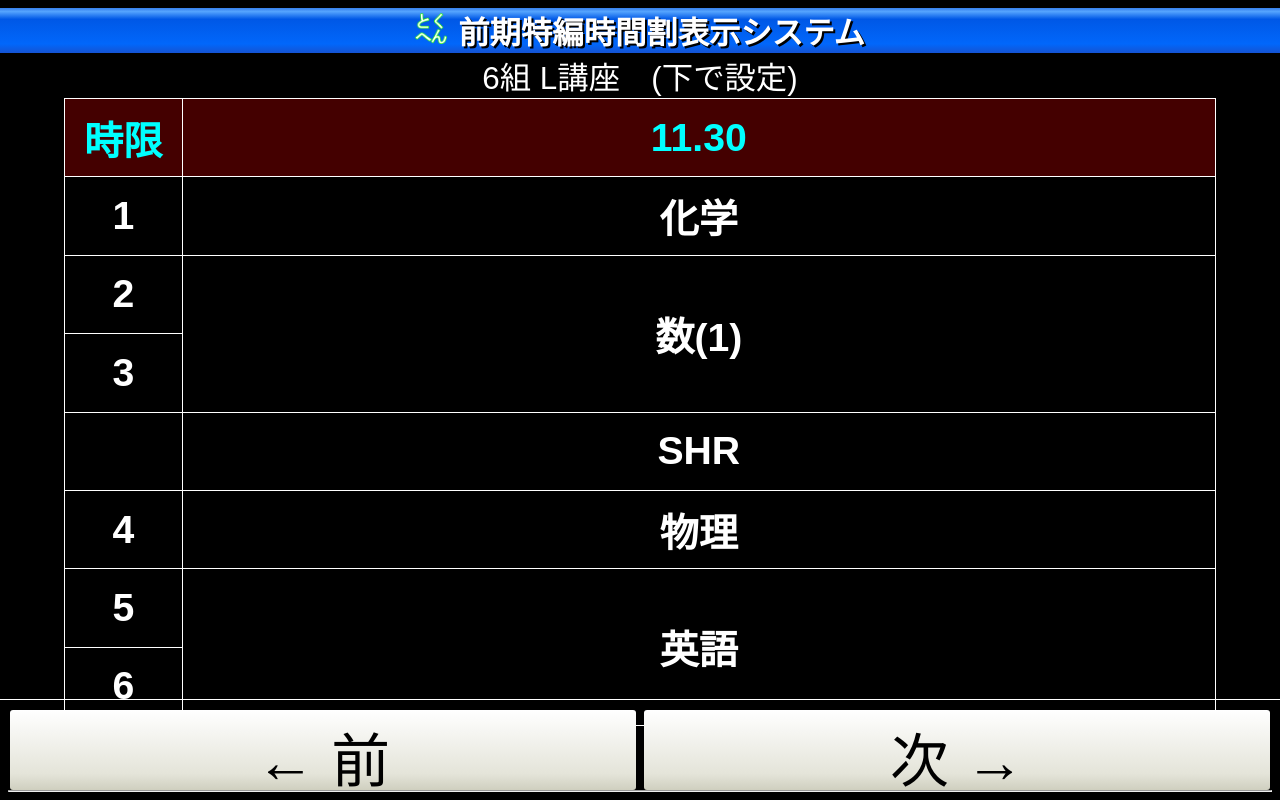
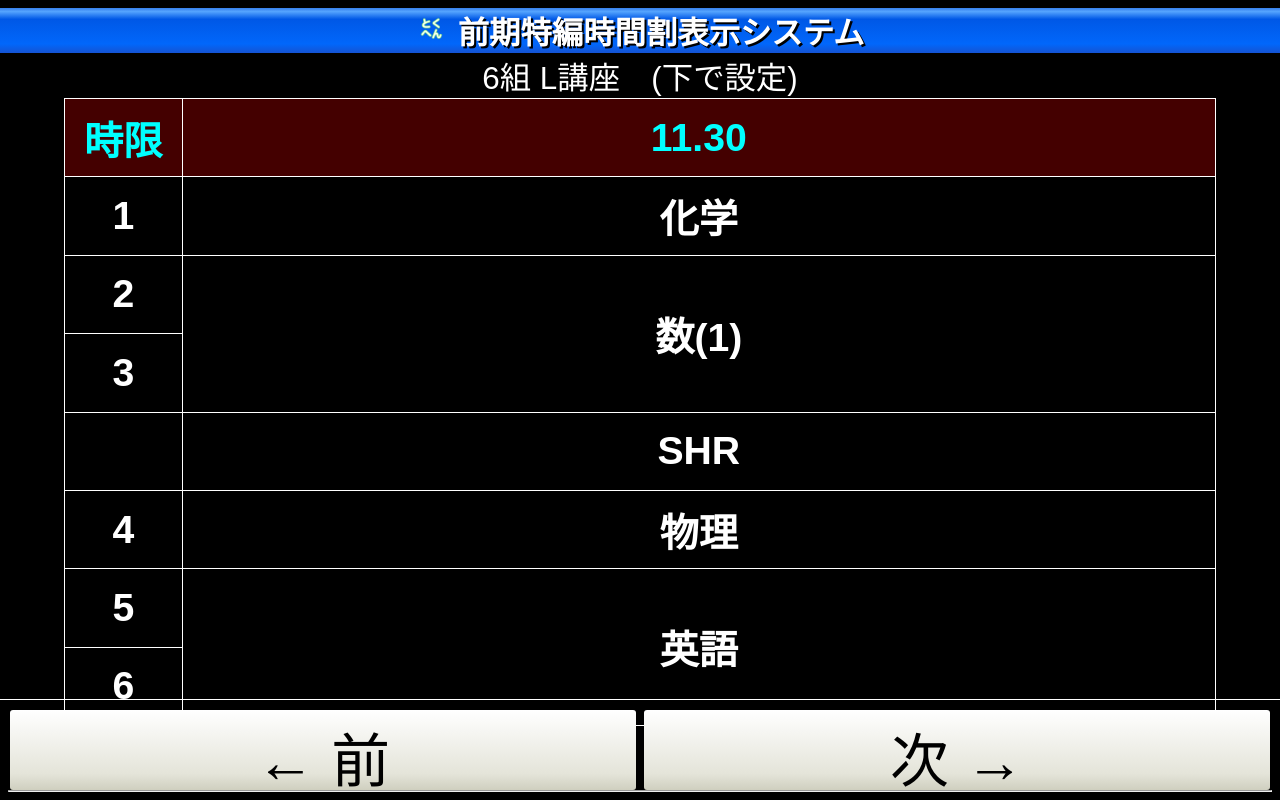
Before and after one commit to igarinpiano/pre_tokuhen, a plain HTML site: page index.htm in a window 1280 px wide. Shown: the top 800 px of the page. Drawn offline with Linux system fonts and the light colour scheme.

Commit message:
add to.gif

```diff
--- a/index.htm
+++ b/index.htm
@@ -124,7 +124,7 @@
 <body>
 
 <div id="titlebar">
-    <img src="./to.png" style="display:inline;height:0.8rem;">
+    <img src="./to.gif" style="display:inline;height:0.8rem;">
     <p id="mainMoji">前期特編時間割表示システム</p>
 
 </div>
```
Also changed, not shown: to.gif (added), 2 other files.
